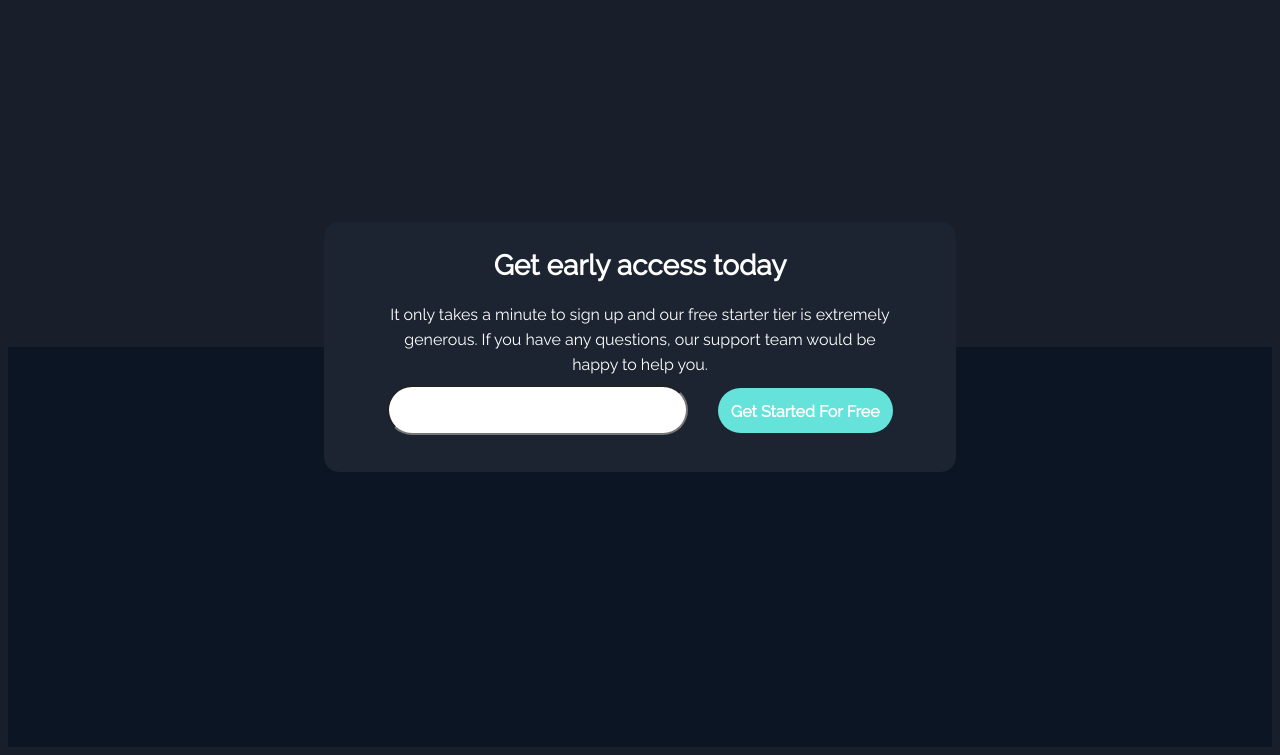
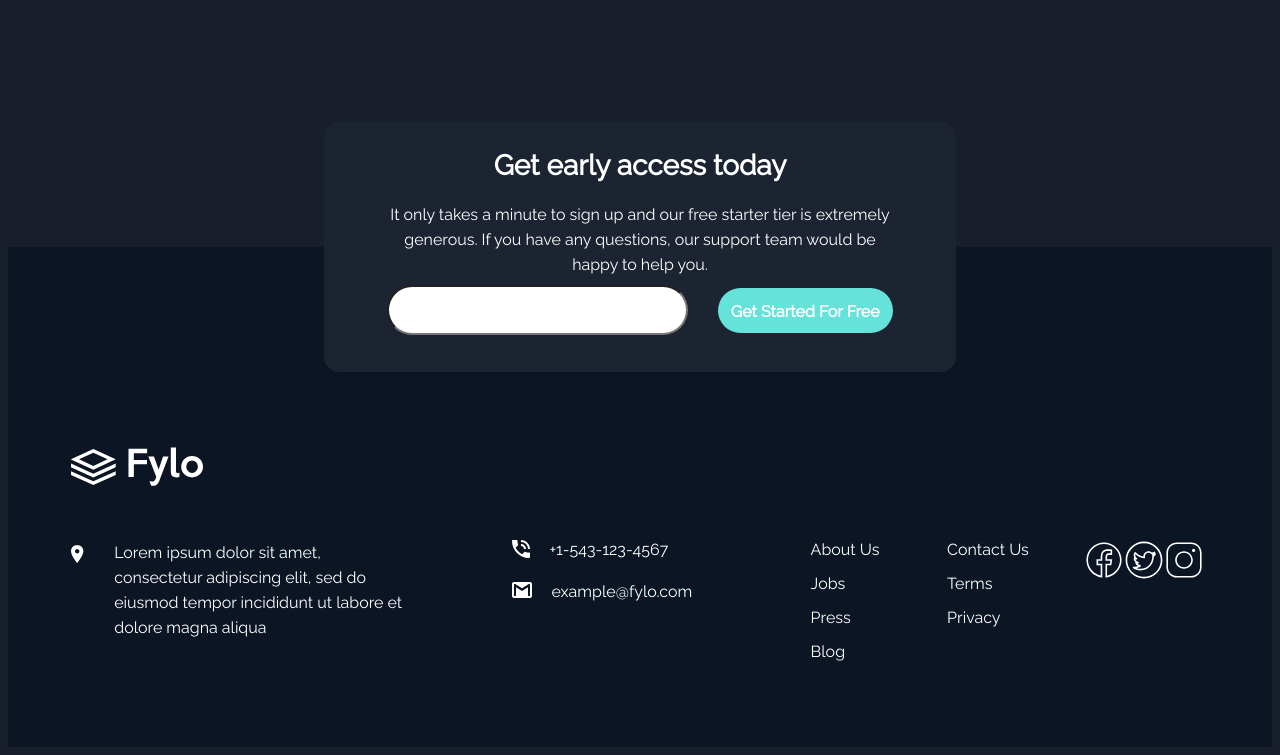
Before and after one commit to cwebdev/Fylo-Landing-Page, a plain HTML site: page index.html in a window 1280 px wide. Shown: the part 2615-3370 px from the top of the page. Drawn offline with Linux system fonts and the light colour scheme.

Commit message:
Adding footer section

```diff
--- a/index.html
+++ b/index.html
@@ -193,31 +193,63 @@
         </div>
       </div>
     </div>
+
+    <div class="FooterContentWrapper">
+      <div class="FooterLogoWrapper">
+        <img src="images/logo.svg" alt="Fylo Logo" width="132" height="39" />
+      </div>
+      <div class="FooterContent">
+        <div class="LocationWrapper">
+          <div class="LocIcon">
+            <img src="images/icon-location.svg" alt="Location Icon" />
+          </div>
+          <div class="LocationDetails">
+            Lorem ipsum dolor sit amet, consectetur adipiscing elit, sed do eiusmod tempor incididunt ut labore et
+            dolore magna aliqua
+          </div>
+        </div>
+        <div class="ContactWrapper">
+          <div class="PhoneContact">
+            <div class="PhoneIcon">
+              <img src="images/icon-phone.svg" alt="Phone Icon" />
+            </div>
+            <div class="PhoneDetails">
+              +1-543-123-4567
+            </div>
+          </div>
+          <div class="EmailContact">
+            <div class="EmailIcon">
+              <img src="images/icon-email.svg" alt="Email Icon" />
+            </div>
+            <div class="EmailDetails">
+              example@fylo.com
+            </div>
+          </div>
+        </div>
+        <div class="LinksWrapper1">
+          <div class="FirstFooterLink FooterLink">About Us</div>
+          <div class="FooterLink">Jobs</div>
+          <div class="FooterLink">Press</div>
+          <div class="FooterLink">Blog</div>
+        </div>
+        <div class="LinksWrapper2">
+          <div class="FirstFooterLink FooterLink">Contact Us</div>
+          <div class="FooterLink">Terms</div>
+          <div class="FooterLink">Privacy</div>
+        </div>
+        <div class="SocialMediaWrapper">
+          <div class="Facebook FooterIcon">
+            <img src="images/icon-facebook.svg" alt="Facebook Icon" height="40" width="40"/>
+          </div>
+          <div class="Twitter FooterIcon">
+            <img src="images/icon-twitter.svg" alt="Twitter Icon" height="40" width="40">
+          </div>
+          <div class="Instagram FooterIcon">
+            <img src="images/icon-instagram.svg" alt="Instagram Icon" height="40" width="40">
+          </div>
+        </div>
+      </div>
+    </div>
   </footer>
-  <!--
-
-
-
-
-
-
-
-
-  Lorem ipsum dolor sit amet, consectetur adipiscing elit, sed do eiusmod tempor incididunt ut labore et
-  dolore magna aliqua
-
-  +1-543-123-4567
-  example@fylo.com
-
-  About Us
-  Jobs
-  Press
-  Blog
-
-  Contact Us
-  Terms
-  Privacy
-
-  -->
 </body>
 </html>
--- a/style/style.css
+++ b/style/style.css
@@ -188,7 +188,7 @@ body {
 	width: 80%;
 	margin: auto;
 	margin-top: 170px;
-	margin-bottom: 350px;
+	margin-bottom: 250px;
 	justify-content: space-around;
 }
 
@@ -265,7 +265,7 @@ body {
 
 .FooterSection
 {
-	height: 400px;
+	height: 500px;
 	background-color: hsl(216, 53%, 9%);
 	position: relative;
 }
@@ -339,11 +339,123 @@ body {
 	margin-left: 30px;
 }
 
+.FooterContentWrapper
+{
+	width: 90%;
+	position: absolute;
+	top: 200px;
+	left: 5%;
+	display: flex;
+	flex-direction: column;
+}
+
+.FooterLogoWrapper
+{
+	width: 100%;
+}
+
+.FooterContent
+{
+	width: 100%;
+	display: flex;
+	margin-top: 50px;
+	height: 200px;
+}
+
+.LocationWrapper
+{
+	width: 30%;
+	display: flex;
+	height: 100px;
+}
+
+.LocIcon
+{
+	margin-top: 5px;
+}
+
+.LocationDetails
+{
+	margin-left: 30px;
+	line-height: 25px;
+}
+
+.ContactWrapper
+{
+	width: 35%;
+	display: flex;
+	flex-direction: column;
+	align-items: center;
+}
+
+.PhoneContact
+{
+	display: flex;
+	width: 200px;
+}
+
+.PhoneDetails
+{
+	margin-left: 20px;
+}
+
+.EmailContact
+{
+	display: flex;
+	width: 200px;
+	margin-top: 20px;
+}
+
+.EmailDetails
+{
+	margin-left: 20px;
+}
 
 
+.LinksWrapper1
+{
+	width: 12%;
+	display: flex;
+	flex-direction: column;
+}
+
+.FooterLink
+{
+	cursor: pointer;
+	margin-top: 15px;
+}
 
 
+.FooterLink:hover
+{
+	font-weight: bold;
+}
 
+.FirstFooterLink
+{
+	margin-top: 0px;
+}
+
+.LinksWrapper2
+{
+	width: 12%;
+	display: flex;
+	flex-direction: column;
+}
+
+.SocialMediaWrapper
+{
+	width: 10%;
+	display: flex;
+	justify-content: space-around;
+}
+
+.FooterIcon {
+	width: 40px;
+	height: 40px;
+	filter: brightness(0) saturate(100%) invert(100%) sepia(0%) saturate(0%) hue-rotate(143deg) brightness(105%) contrast(103%);
+    cursor: pointer;
+}
 
 
 
```
Also changed, not shown: images/icon-facebook.svg (added), images/icon-instagram.svg (added), images/icon-twitter.svg (added).
